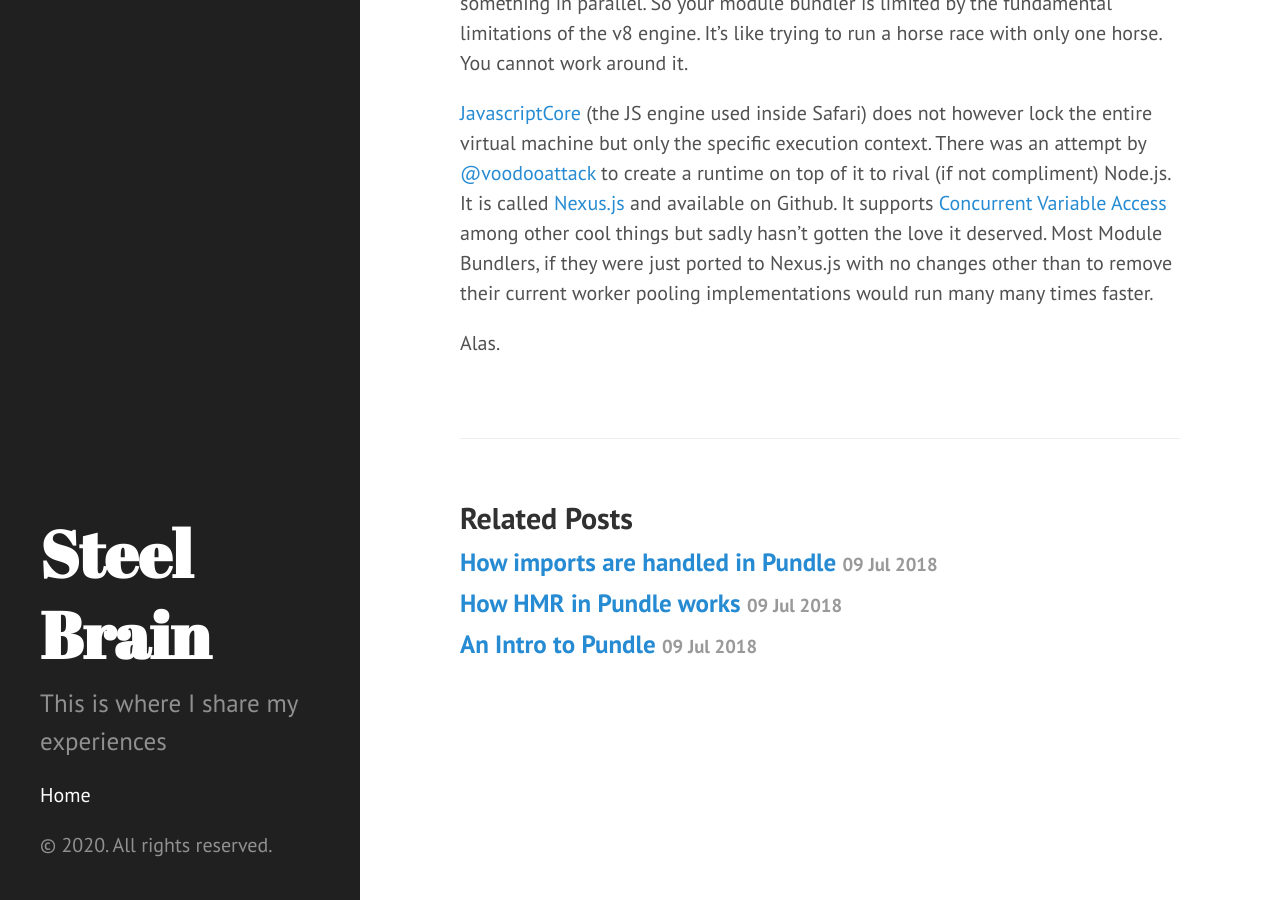
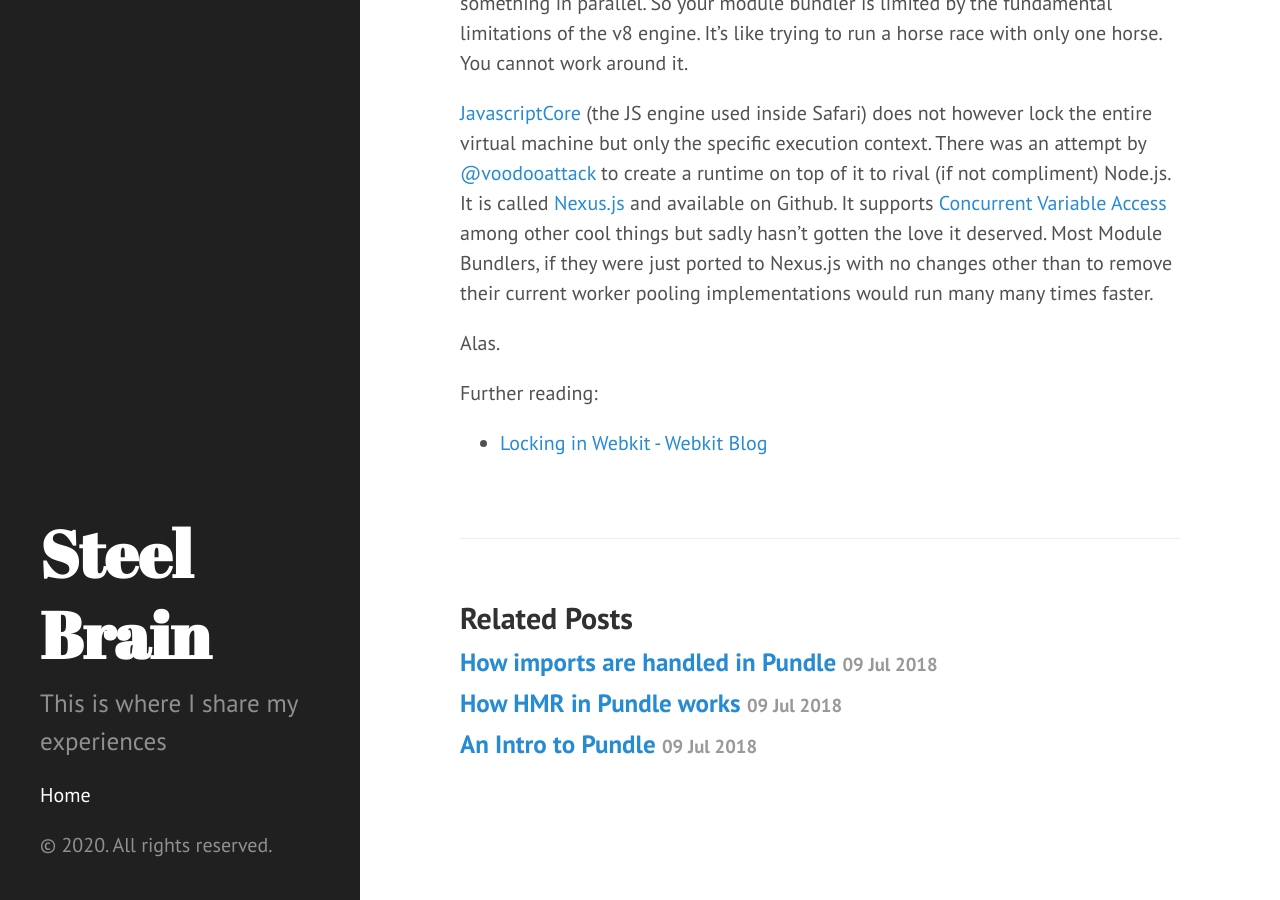
Before and after one commit to steelbrain/steelbrain.github.io, a Jekyll site: the page built from _posts/2020-05-17-what-i-dont-like-about-node-js.md, in a window 1280 px wide and 900 px high, scrolled down 1522 px. Built offline with Jekyll 4.4.1, drawn with Linux system fonts in a browser that asks for light colours; comment, search, counter and statistics services are not loaded.

Commit message:
:new: Add locking in webkit to further reading

```diff
--- a/_posts/2020-05-17-what-i-dont-like-about-node-js.md
+++ b/_posts/2020-05-17-what-i-dont-like-about-node-js.md
@@ -20,6 +20,10 @@ The source of lack of ability to transfer objects instead of Buffers, per my unv
 
 Alas.
 
+Further reading:
+
+- [Locking in Webkit - Webkit Blog](https://webkit.org/blog/6161/locking-in-webkit/)
+
 [Node.js]:https://nodejs.org/en/
 [Webpack]:https://webpack.js.org/
 [Rollup]:https://rollupjs.org/
```
